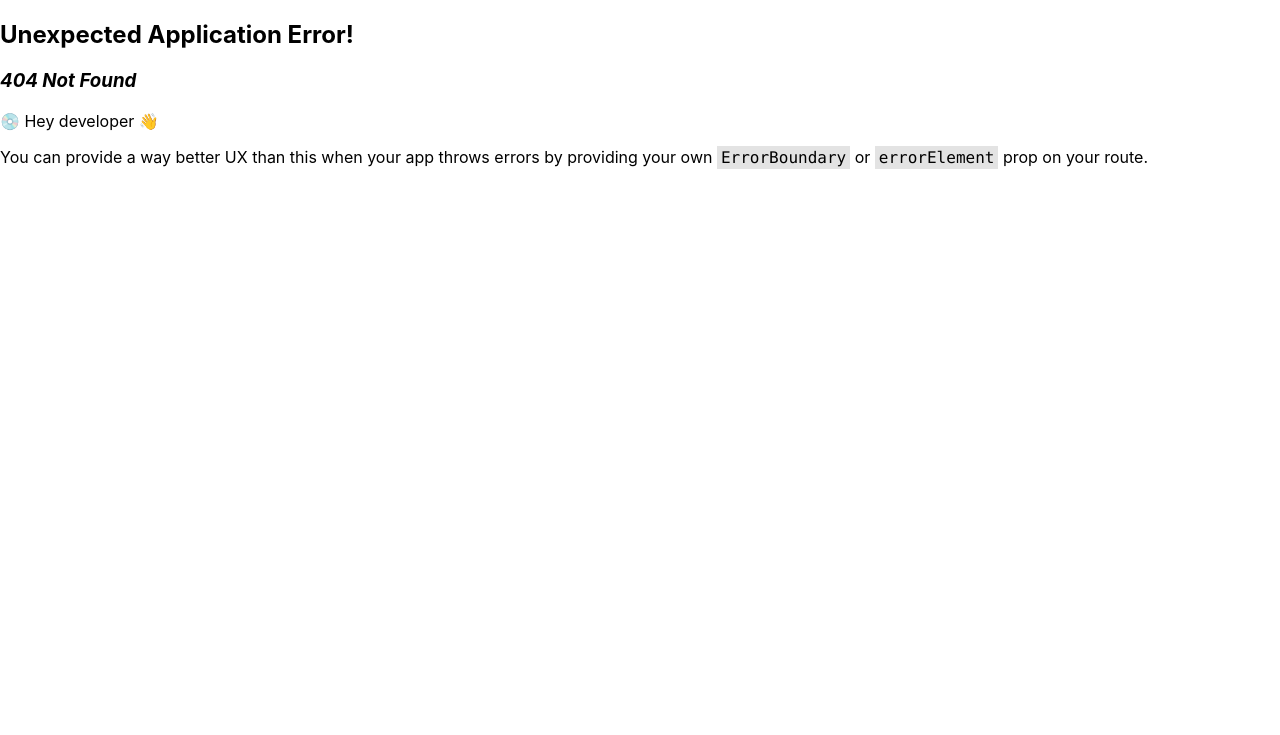
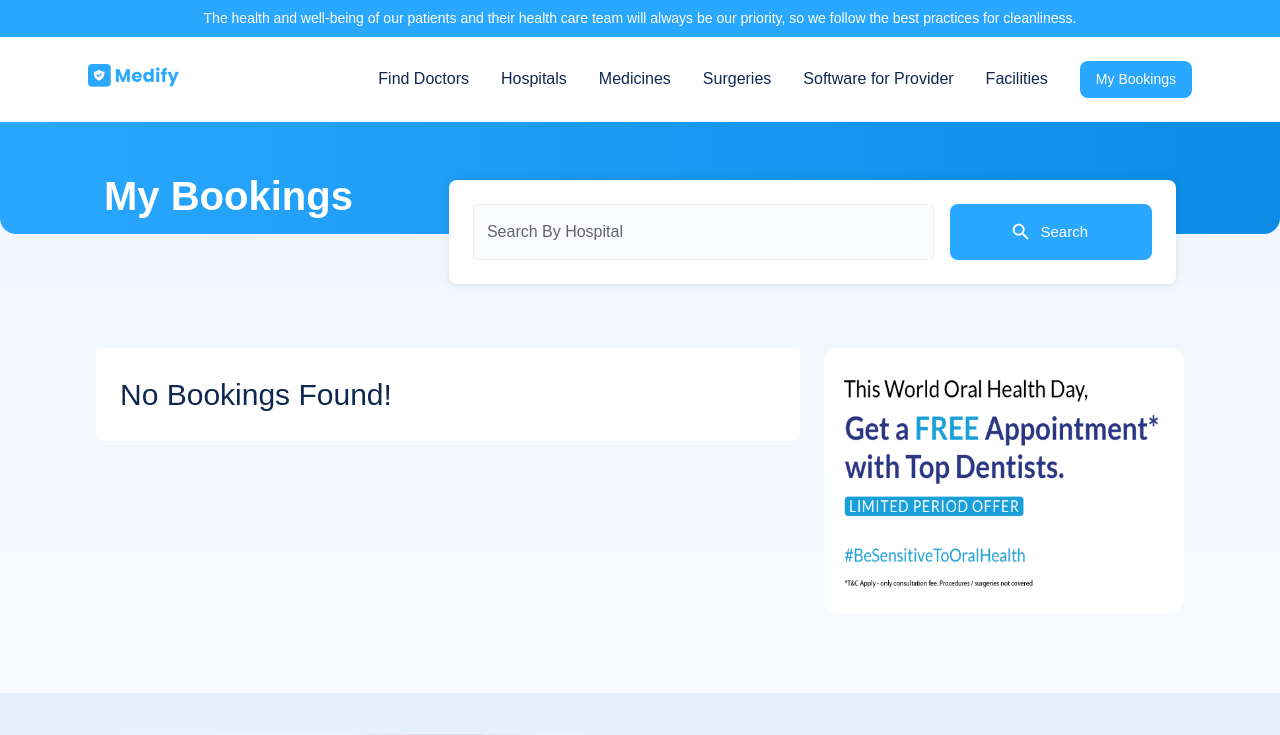
Before and after one commit to Pradhyumansinh/Medify, a React (Create React App) app: page /my-bookings in a window 1280 px wide. Before the commit this address had no page. Shown: the top 735 px of the page. Built offline with nearby package versions, Linux system fonts and the light colour scheme.

Commit message:
MyBookings page has been completed

```diff
--- /dev/null
+++ b/src/MyBookings/MyBookings.jsx
@@ -0,0 +1,100 @@
+import { Box, Typography, Container, Stack } from "@mui/material";
+import HospitalCard from "../components/HospitalCard/HospitalCard";
+import { useEffect, useState } from "react";
+import cta from "../assets/cta.png";
+import SearchBar from "../components/SearchBar/SearchBar";
+import NavBar from "../components/NavBar/NavBar";
+
+const MyBookings = () => {
+  const [bookings, setBookings] = useState([]);
+  const [filteredBookings, setFilteredBookings] = useState([]);
+
+  useEffect(() => {
+    const localBookings = localStorage.getItem("bookings") || "[]";
+    setBookings(JSON.parse(localBookings));
+  }, []);
+
+  useEffect(() => {
+    setFilteredBookings(bookings);
+  }, [bookings]);
+
+  return (
+    <>
+      <NavBar />
+      <Box
+        sx={{ background: "linear-gradient(#EFF5FE, rgba(241,247,255,0.47))" }}
+      >
+        <Box
+          mb="50px"
+          pt={{ xs: 3, md: 1 }}
+          sx={{
+            position: "relative",
+            background: "linear-gradient(90deg, #2AA7FF, #0C8CE5)",
+            borderBottomLeftRadius: "1rem",
+            borderBottomRightRadius: "1rem",
+          }}
+        >
+          <Container maxWidth="xl" sx={{ px: { xs: 0, md: 5 } }}>
+            <Stack
+              direction={{ xs: "column", md: "row" }}
+              spacing={{ xs: 0, md: 12 }}
+              alignItems={{ xs: "center", md: "flex-end" }}
+            >
+              <Typography
+                component="h1"
+                pb={1}
+                fontSize={{ xs: 32, md: 40 }}
+                fontWeight={700}
+                color="#fff"
+              >
+                My Bookings
+              </Typography>
+              <Box
+                bgcolor="#fff"
+                p={3}
+                flexGrow={1}
+                borderRadius={2}
+                boxShadow="0 0 10px rgba(0,0,0,0.1)"
+                sx={{ translate: "0 50px" }}
+                width={{ xs: 1, md: "auto" }}
+              >
+                <SearchBar list={bookings} filterList={setFilteredBookings} />
+              </Box>
+            </Stack>
+          </Container>
+        </Box>
+
+        <Container maxWidth="xl" sx={{ pt: 8, pb: 10, px: { xs: 0, md: 4 } }}>
+          <Stack alignItems="flex-start" direction={{ md: "row" }}>
+            <Stack
+              mb={{ xs: 4, md: 0 }}
+              spacing={3}
+              width={{ xs: 1, md: "calc(100% - 384px)" }}
+              mr="24px"
+            >
+
+              {filteredBookings.length > 0 &&
+                filteredBookings.map((hospital) => (
+                  <HospitalCard
+                    key={hospital["Hospital Name"]}
+                    details={hospital}
+                    booking={true}
+                  />
+                ))}
+
+              {filteredBookings.length == 0 && (
+                <Typography variant="h3" bgcolor="#fff" p={3} borderRadius={2}>
+                  No Bookings Found!
+                </Typography>
+              )}
+            </Stack>
+
+            <img src={cta} width={360} height="auto" alt="cta" />
+          </Stack>
+        </Container>
+      </Box>
+    </>
+  );
+}
+
+export default MyBookings;
--- /dev/null
+++ b/src/components/SearchBar/SearchBar.jsx
@@ -0,0 +1,49 @@
+import { Stack, TextField, Button } from "@mui/material";
+import { useState, useMemo } from "react";
+import SearchIcon from "@mui/icons-material/Search";
+
+const SearchBar = ({ list, filterList }) => {
+  const [inputText, setInputText] = useState("");
+
+  const filteredList = useMemo(() => {
+    if (!inputText.trim()) return list;
+    return list.filter((item) =>
+      item["Hospital Name"]
+        .toLowerCase()
+        .includes(inputText.trim().toLowerCase())
+    );
+  }, [inputText, list]);
+
+  const handleSubmit = (e) => {
+    e.preventDefault();
+    filterList(filteredList);
+  };
+
+  return (
+    <form onSubmit={handleSubmit}>
+      <Stack direction="row" spacing={2}>
+        <TextField
+          type="text"
+          label="Search By Hospital"
+          variant="outlined"
+          fullWidth
+          value={inputText}
+          onChange={(e) => setInputText(e.target.value)}
+          inputProps={{ maxLength: 100 }} // Limiting input to 100 characters
+        />
+        <Button
+          type="submit"
+          variant="contained"
+          size="large"
+          startIcon={<SearchIcon />}
+          sx={{ py: "15px", px: 8, flexShrink: 0 }}
+          disableElevation
+        >
+          Search
+        </Button>
+      </Stack>
+    </form>
+  );
+}
+
+export default SearchBar;
--- a/src/index.js
+++ b/src/index.js
@@ -7,6 +7,7 @@ import reportWebVitals from './reportWebVitals';
 import { createTheme, ThemeProvider } from "@mui/material";
 import Home from './Home/Home';
 import Search from './Search/Search';
+import MyBookings from './MyBookings/MyBookings';
 
 const router = createBrowserRouter([
   {
@@ -20,6 +21,10 @@ const router = createBrowserRouter([
       {
         path: "search",
         element: <Search />,
+      },
+      {
+        path: "my-bookings",
+        element: <MyBookings />,
       }
     ],
   },
```
